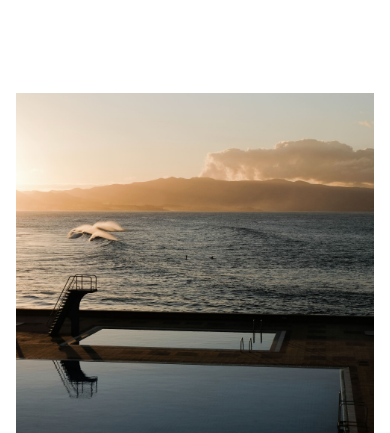
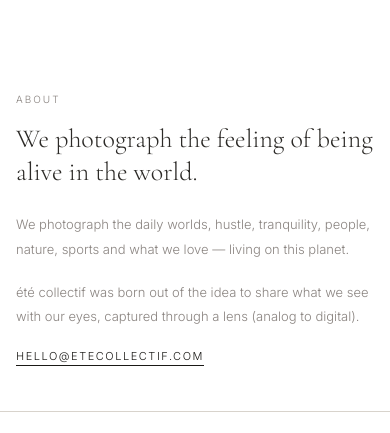
Before and after one commit to msummer91/fotowebsite, a plain HTML site: page index.html in a window 390 px wide. Shown: the part 1621-2054 px from the top of the page. Drawn offline with nearby package versions, Linux system fonts and the light colour scheme.

Commit message:
remove about image, text-only layout

```diff
--- a/index.html
+++ b/index.html
@@ -651,10 +651,7 @@
     #about {
       background: #ffffff;
       padding: 96px 52px;
-      display: grid;
-      grid-template-columns: 1fr 1fr;
-      gap: 72px;
-      align-items: center;
+      max-width: 640px;
     }
     .about-img { overflow: hidden; }
     .about-img img { width: 100%; display: block; transition: transform 0.7s ease; }
@@ -872,7 +869,7 @@
       .modal-price-note { font-size: 10px; margin-top: 1px; }
       .btn-add { padding: 14px; font-size: 11px; }
 
-      #about { grid-template-columns: 1fr; gap: 40px; padding: 64px 24px; }
+      #about { padding: 64px 24px; }
       footer { flex-direction: column; gap: 24px; text-align: center; padding: 36px 24px; }
       .cart-panel { width: 100%; }
     }
@@ -1031,9 +1028,6 @@
 
   <!-- ABOUT -->
   <section id="about">
-    <div class="about-img">
-      <img src="Images/sunset surf.jpeg" alt="été collectif" loading="lazy" />
-    </div>
     <div>
       <p class="about-sup">About</p>
       <h2 class="about-h">We photograph the feeling of being alive in the world.</h2>
```
